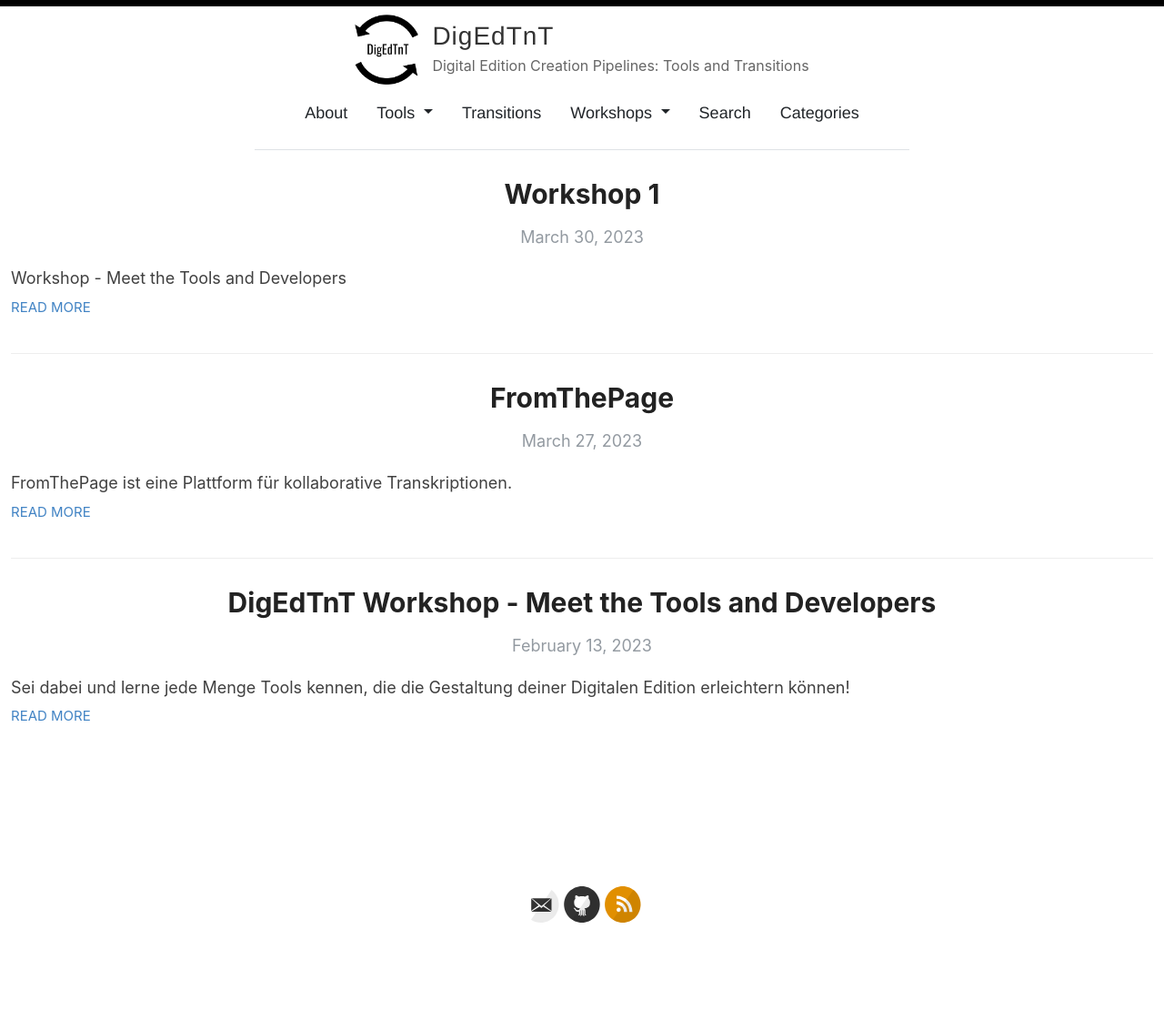
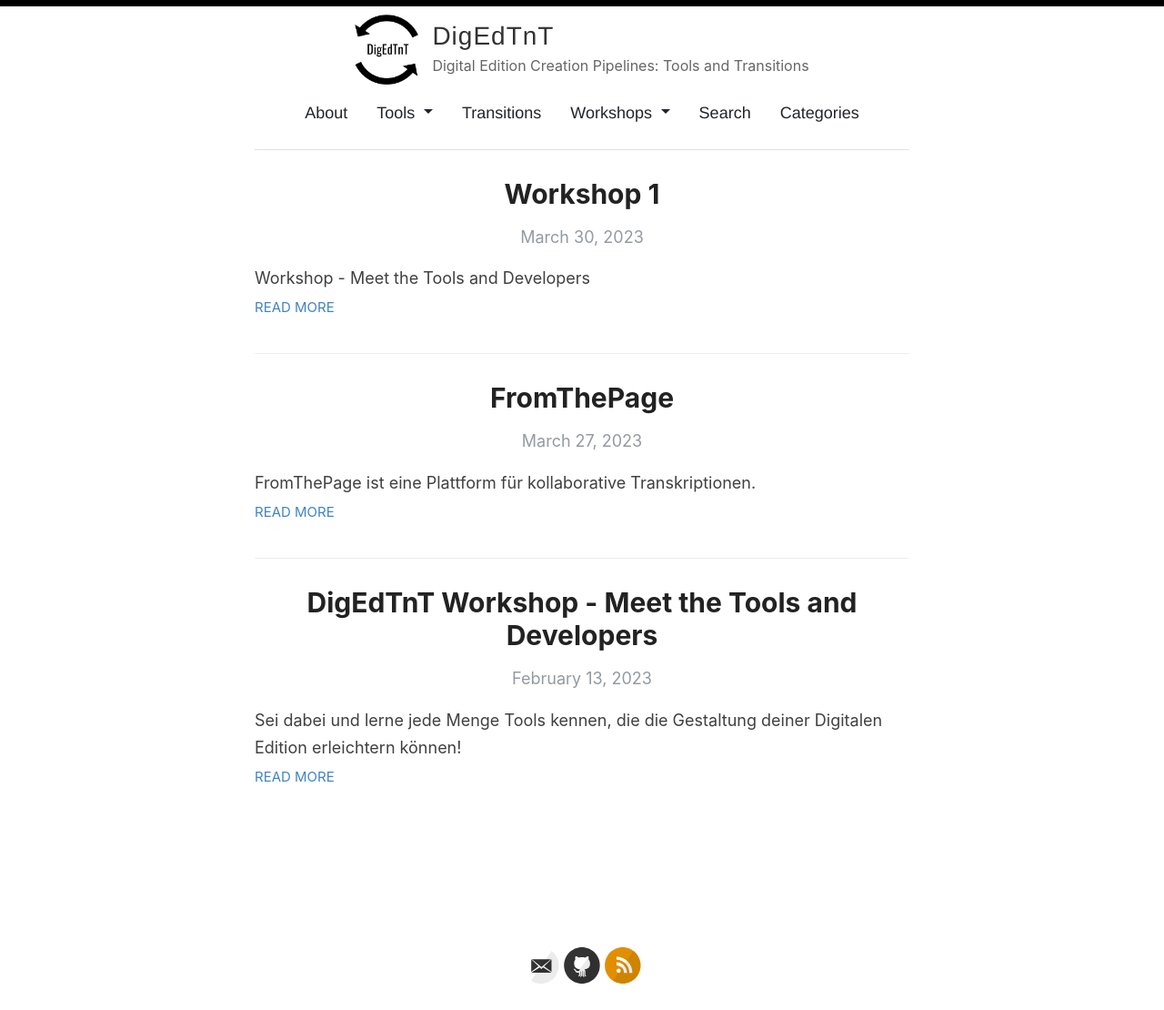
Before and after one commit to DigEdTnT/digedtnt.github.io, a Jekyll site: the page built from index.html, in a window 1280 px wide. Shown: the whole page at 91% size. Built offline with Jekyll 4.4.1, drawn with Linux system fonts in a browser that asks for light colours; the list of posts is cut into pages by our own code; before the commit the page ends 1044 px from its top, so only the background shows below that.

Commit message:
container

```diff
--- a/index.html
+++ b/index.html
@@ -2,7 +2,7 @@
 layout: default
 ---
 
-<div class="posts">
+<div class="posts container">
   {% for post in paginator.posts %}
     <article class="post">
       <a href="{{ site.baseurl }}{{ post.url }}">
```
